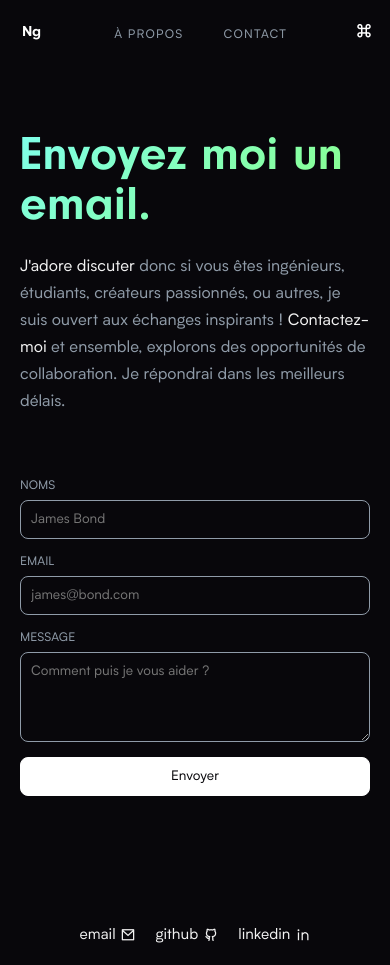
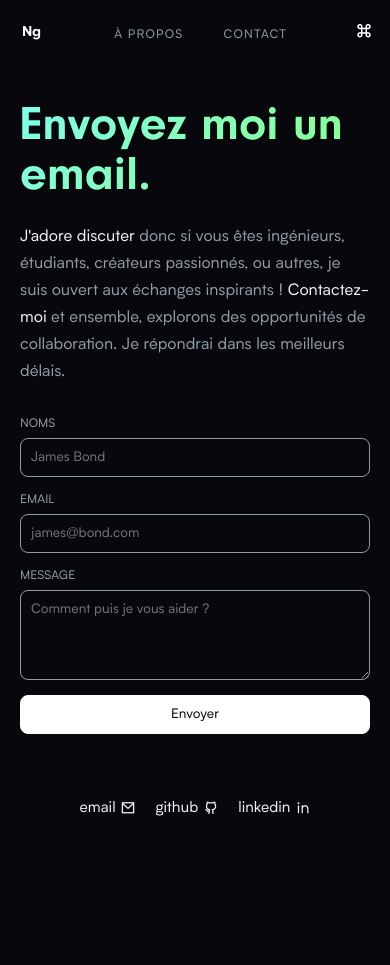
Before and after one commit to anyishxyi/mulume.dev, an Angular app: page /contact in a window 390 px wide. After the commit the page ends 873 px from the top, so only its background shows below. Built offline with nearby package versions, Linux system fonts and the light colour scheme.

Commit message:
review the contact page style for phones

```diff
--- a/src/app/components/contact/contact.component.scss
+++ b/src/app/components/contact/contact.component.scss
@@ -1,10 +1,38 @@
+//Phones
+@media screen and (max-device-width: 1200px) {
+  h1 {
+    font-size: 48px;
+  }
+
+  .c-EnlPs {
+    padding: 70px 0px 0px 0px;
+  }
+
+  p {
+    margin-bottom: 25px;
+  }
+}
+
+//Desktop
+@media screen and (min-device-width: 1200px) {
+  h1 {
+    font-size: 45px;
+  }
+
+  .c-EnlPs {
+    padding: 100px 0px;
+  }
+
+  p {
+    margin-bottom: 57px;
+  }
+}
 form {
   margin-top: 0em;
 }
 
 h1 {
   font-family: var(--fonts-heading);
-  font-size: 48px;
   line-height: 50px;
   margin: 0 0 20px;
   color: var(--primary);
@@ -30,7 +58,6 @@ h2 {
 
 p {
   margin-top: -10px !important;
-  margin-bottom: 57px !important;
   color: var(--secondary);
 }
 
@@ -94,7 +121,6 @@ strong {
   position: relative;
   z-index: 1;
   height: 100%;
-  padding: 100px 0px;
 }
 
 .c-ekdbvK {
--- a/src/app/components/footer/footer.component.scss
+++ b/src/app/components/footer/footer.component.scss
@@ -6,6 +6,10 @@
 
   .c-iFbaKH {
     color: var(--primary);
+  }
+
+  .c-fOYOSN {
+    padding: 55px 0px;
   }
 }
 
@@ -17,6 +21,10 @@
 
   .c-iFbaKH {
     color: var(--secondary);
+  }
+
+  .c-fOYOSN {
+    padding: 20px 0px;
   }
 }
 
@@ -31,7 +39,6 @@
   display: flex;
   align-items: center;
   justify-content: center;
-  padding: 20px 0px;
 }
 
 .c-iFbaKH:first-child {
--- a/src/app/components/home/home.component.scss
+++ b/src/app/components/home/home.component.scss
@@ -1,7 +1,7 @@
 //Phones
 @media screen and (max-device-width: 1200px) {
   .home-section {
-    height: 495px;
+    height: 460px;
     margin-top: 285px;
   }
 
```
